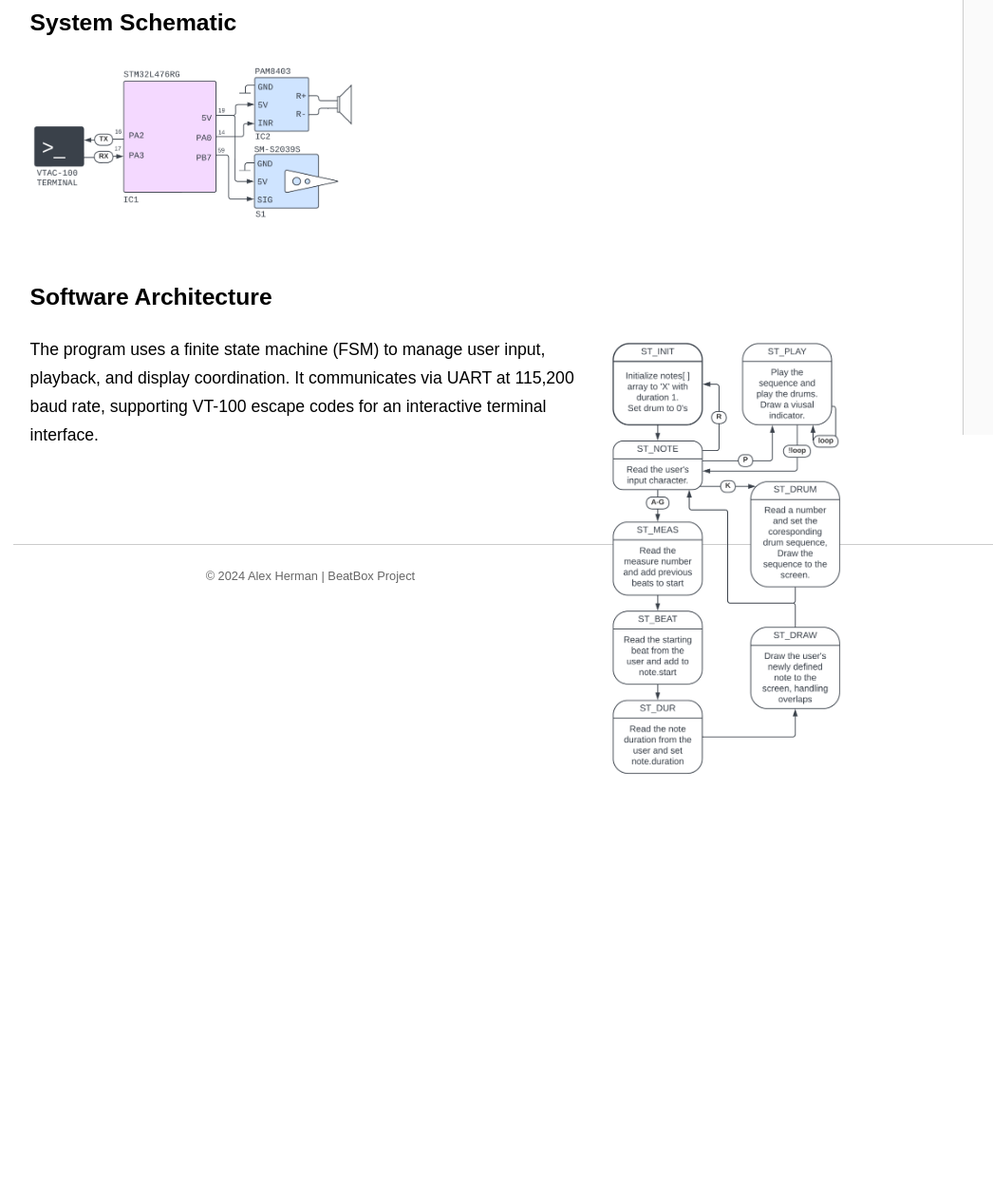
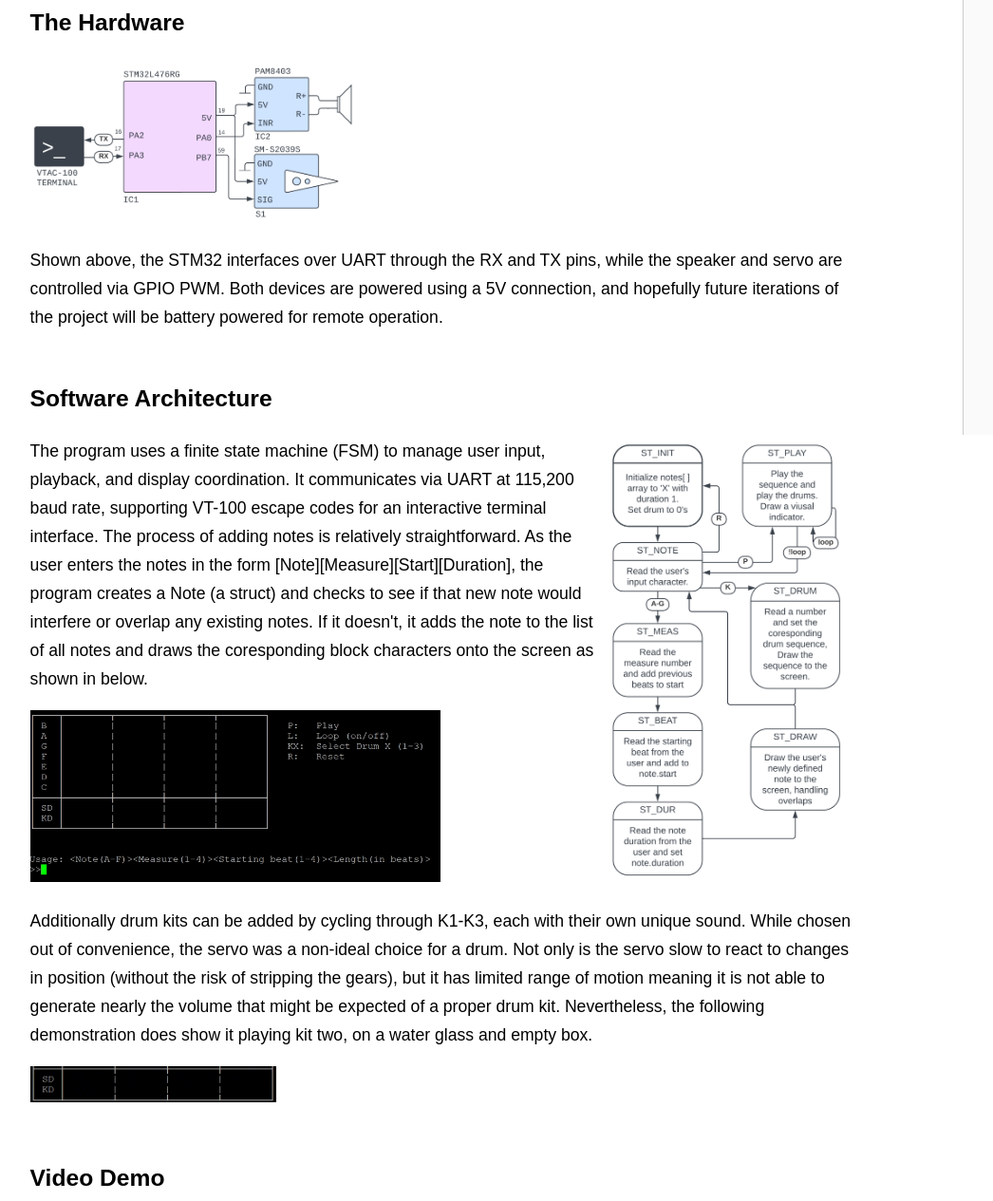
Before and after one commit to alexherman11/alexherman11.github.io, a plain HTML site: page projects/beatbox.html in a window 1280 px wide. Shown: the part 342-1607 px from the top of the page at 95% size, without its empty margins (66-1112 px from the left). Before the commit the page ends 1175 px from the top, so only its background shows below. Drawn offline with Linux system fonts and the light colour scheme.

Commit message:
Finished up the beatbox

```diff
--- a/projects/beatbox.html
+++ b/projects/beatbox.html
@@ -26,20 +26,42 @@
     </aside>
 
     <main>
-        <h1>The BeatBox Project</h1>
+        <h1 id="about">The BeatBox Project</h1>
         <p>
             For my Microcontrollers final design project, I made the BeatBox. Controlled by an STM32-Nucleo board, the BeatBox is a simple to use terminal-interfacing device for making simple four measure beats in the key of C with accompanying drum kit tracks.
             The BeatBox is designed for modular usage, with the user able to select sounds for their drumkit simply by choosing from household objects like water glasses and boxes. Multiple features increase usability, like looping, screen reset, and three selectable preset drum kits.
         </p>
 
-        <h2 id="system">System Schematic</h2>
+        <h2 id="hardware">The Hardware</h2>
         <img src="/images/BeatBox/system-schematic.png" alt="System Schematic" style="width: 40%;">
+        <p>
+            Shown above, the STM32 interfaces over UART through the RX and TX pins, while the speaker and servo
+            are controlled via GPIO PWM. Both devices are powered using a 5V connection, and hopefully future iterations of
+            the project will be battery powered for remote operation.
+        </p>
         <h2 id="software">Software Architecture</h2>
         <img src="/images/BeatBox/fsm.png" alt="Software FSM Diagram" style="float: right; margin-left: 10px; margin-bottom: 10px; width: 30%;">
         <p>
             The program uses a finite state machine (FSM) to manage user input, playback, and display coordination. It communicates via UART at 115,200 baud rate, supporting VT-100 escape codes for an interactive terminal interface.
+            The process of adding notes is relatively straightforward. As the user enters the
+            notes in the form [Note][Measure][Start][Duration], the program creates a Note (a struct) and checks to see
+            if that new note would interfere or overlap any existing notes. If it doesn't, it adds the note to the list
+            of all notes and draws the coresponding block characters onto the screen as shown in below.
         </p>
-
+        <img src="/images/BeatBox/adding_notes.gif.gif" alt="Adding Notes gif" style="width: 50%;">
+        <p>
+            Additionally drum kits can be added by cycling through K1-K3, each with their own unique sound.
+            While chosen out of convenience, the servo was a non-ideal choice for a drum. Not only is the servo slow to react
+            to changes in position (without the risk of stripping the gears), but it has limited range of motion meaning it is not
+            able to generate nearly the volume that might be expected of a proper drum kit. Nevertheless, the following demonstration
+            does show it playing kit two, on a water glass and empty box.
+        </p>
+        <img src="/images/BeatBox/drum-kits.gif" alt="drum kits gif" style = "width: 30%;">
+        <h2 id="#Video-Demo">Video Demo</h2>
+        <iframe width="560" height="315" src="https://www.youtube.com/embed/tA8918O9Kkc?si=w0Mm8Uvvi1ix2yIO&amp;start=9" title="YouTube video player" frameborder="0" allow="accelerometer; autoplay; clipboard-write; encrypted-media; gyroscope; picture-in-picture; web-share" referrerpolicy="strict-origin-when-cross-origin" allowfullscreen></iframe>
+        <p>
+            The code for this project should be up on my GitHub soon, but <a href="/pdf/P3 - Final Project.pdf">here</a> is a link to the report which includes the code and a user manual.
+        </p>
 
     </main>
 
```
Also changed, not shown: images/BeatBox/adding_notes.gif.gif (added), images/BeatBox/drum-kits.gif (added).
